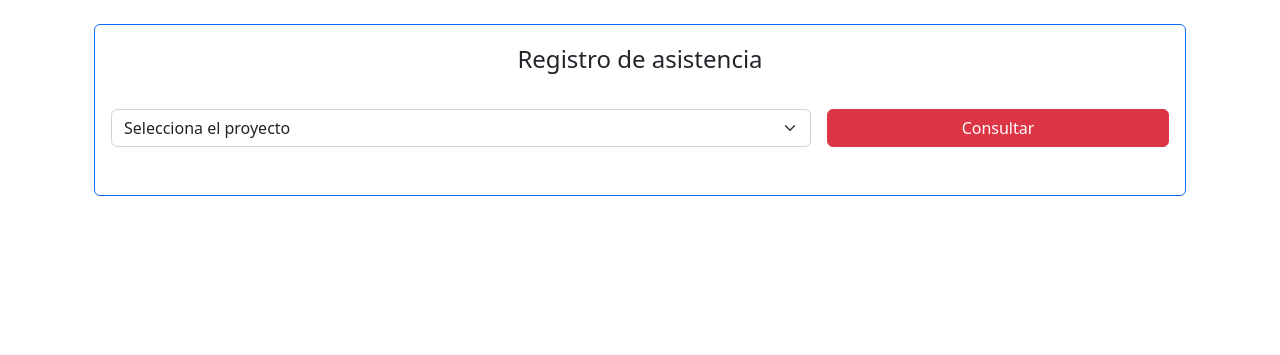
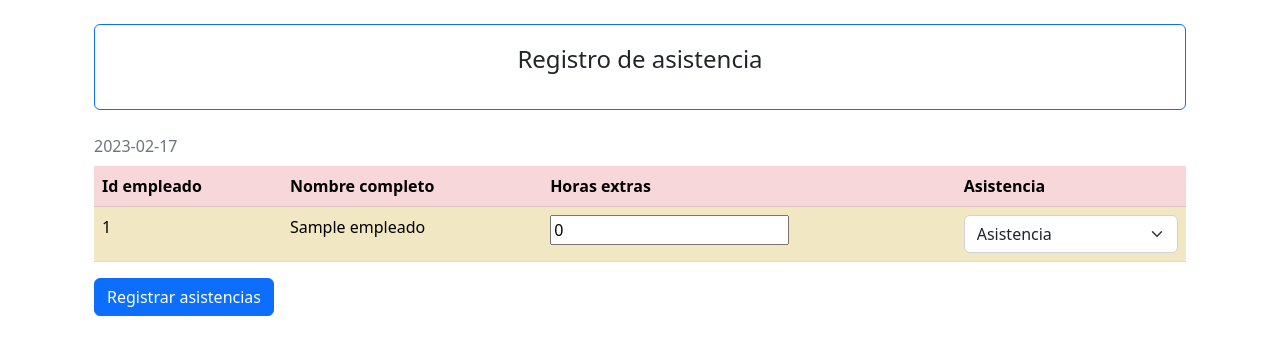
Before and after one commit to DavidCrzBlt/CuatimarRegistroProyectos, a Flask app: page /asistencias in a window 1280 px wide. Shown: the part 106-461 px from the top of the page. Run offline with Flask 2, Linux system fonts and the light colour scheme; tables that the repository leaves empty hold one stand-in row (values such as "Sample post"); some libraries are stand-ins or nearby versions.

Commit message:
Updates in attendance

```diff
--- a/app.py
+++ b/app.py
@@ -24,6 +24,7 @@ class Proyecto(db.Model):
     ubicacion = db.Column(db.String(200))
     cliente = db.Column(db.String(200))
     trabajo_diario = db.Column(db.Boolean)
+    empleados = db.relationship('Empleado',backref='proyecto')
     salarios = db.relationship('Salario', backref='proyecto')
     asistencias = db.relationship('Asistencia', backref='proyecto')
     pagos = db.relationship('Pago', backref='proyecto')
@@ -34,6 +35,7 @@ class Proyecto(db.Model):
 
 class Empleado(db.Model):
     id_empleado = db.Column('id_empleado', db.Integer, primary_key=True)
+    id_proyecto = db.Column(db.Integer, db.ForeignKey('proyecto.id_proyecto'))
     clave_banco = db.Column(db.Integer, unique=True)
     nombre_empleado = db.Column(db.String(255), unique=True)
     descuento_FONACOT = db.Column(db.Boolean)
@@ -157,7 +159,7 @@ def empleados():
             return render_template('empleados.html', proyectos=proyectos, message=message)
         else:
             # Agregamos un nuevo empleado a la tabla de empleados
-            new_employee = Empleado(clave_banco=clave_banco, nombre_empleado=nombre_empleado,
+            new_employee = Empleado(clave_banco=clave_banco, nombre_empleado=nombre_empleado,id_proyecto =request.form["proyecto"],
                                     descuento_FONACOT=m[0], descuento_INFONAVIT=m[1], status=True)
 
             db.session.add(new_employee)
@@ -185,50 +187,41 @@ def empleados():
 def asistencias():
     today = datetime.now().date()
     yesterday = today-timedelta(days=1)
-    proyectos = Proyecto.query.filter_by(status=True)
 
-    if request.method == "POST":
-        if "id_proyecto" in request.form:
-            p = request.form["id_proyecto"]
-            checar_asistencia = Asistencia.query.filter_by(
-                id_proyecto=p).filter_by(day=today).first()
-            c = Asistencia.query.filter_by(
-                id_proyecto=p).filter_by(day=yesterday).first()
-            checar_proyecto = Proyecto.query.filter_by(id_proyecto=p).first()
+    day = today
+    checar_asistencia = Asistencia.query.filter_by(day=today).first()
 
-            if checar_proyecto.trabajo_diario == True and today.weekday() == 0 and c is None:
-                check_project = True
-            else:
-                check_project = False
+    if checar_asistencia is not None:
+        message = "No puedes checar asistencia dos veces el mismo día"
+        return render_template('asistencias.html', message=message)
+
+    else:
+        empleados = Empleado.query.filter_by(status=True)
+
+        if today.weekday() == 0:
+            checar_asistencia = Asistencia.query.filter_by(day=yesterday).first()
 
             if checar_asistencia is not None:
-                message = "No puedes checar asistencia dos veces el mismo día"
-                return render_template('asistencias.html', message=message, proyectos=proyectos)
-            elif c is not None:
-                empleados = Salario.query.filter_by(id_proyecto=request.form["id_proyecto"], status=True).all()
-                return render_template('asistencias.html', empleados=empleados, proyectos=proyectos, today=today, yesterday=yesterday, cp=check_project)
+                day = today
             else:
-                empleados = Salario.query.filter_by(id_proyecto=request.form["id_proyecto"], status=True).all()
-                return render_template('asistencias.html', empleados=empleados, proyectos=proyectos, today=today, yesterday=yesterday, cp=check_project)
+                day = yesterday
 
-        if "horas_extras" in request.form:
-            e = request.form.getlist('empleado')
+        if request.method == "POST":
+
             he = request.form.getlist('horas_extras')
             fal = request.form.getlist('attendance')
-            hoy = request.form.getlist('today')
-            request_values = {"e": e, "he": he, "fal": fal, "hoy": hoy}
+
             s = 0
-            for x in e:
-                registro_asistencia = Asistencia(id_empleado=request_values["e"][s], horas_extras=request_values["he"][s], attendance=request_values["fal"][s], day=request_values["hoy"][s], id_proyecto=request.form["proyecto"])
+            for empleado in empleados:
+                registro_asistencia = Asistencia(id_empleado=empleado.id_empleado, horas_extras=he[s], attendance=fal[s], day=day, id_proyecto=empleado.id_proyecto)
                 s = s+1
 
                 db.session.add(registro_asistencia)
                 db.session.commit()
 
-            message = "Se han registrado exitosamente las asistencias"
-            return render_template('asistencias.html', message=message, proyectos=proyectos)
-
-    return render_template('asistencias.html', proyectos=proyectos)
+            message = f'Se han registrado exitosamente las asistencias del día: {day}'
+            return render_template('asistencias.html', message=message)
+        return render_template('asistencias.html',empleados=empleados,day=day)
 
 @app.route('/pagos', methods=["GET", "POST"])
 def pagos():
@@ -313,10 +306,6 @@ def pagos():
                                 contador_asistencias = contador_asistencias
                                 contador_horas_extras = contador_horas_extras
 
-                        # Va a considerar si el proyecto es de lunes a domingo
-                        pquery = Proyecto.query.filter_by(id_proyecto=project).first()
-                        if pquery.trabajo_diario == False:
-                            contador_asistencias = contador_asistencias + 1
 
                         lista_pagos["Asistencia"].append(contador_asistencias)
                         lista_pagos["Horas extras"].append(contador_horas_extras)
@@ -514,9 +503,10 @@ def editarEmpleado(variable):
                 else:
                     m.append(False)
 
-        modificacion_empleado = Empleado.query.filter_by(
-            id_empleado=request.form["id_empleado"]).first()
+        modificacion_empleado = Empleado.query.filter_by(id_empleado=request.form["id_empleado"]).first()
+
         modificacion_empleado.nombre_empleado = request.form["nombre_empleado"]
+        modificacion_empleado.id_proyecto = request.form["id_proyecto"]
         modificacion_empleado.descuento_FONACOT = m[0]
         modificacion_empleado.descuento_INFONAVIT = m[1]
         modificacion_empleado.status = True
@@ -541,6 +531,7 @@ def reasignarEmpleado(proyecto, empleado):
 
     emp = Empleado.query.filter_by(id_empleado=empleado).first()
     emp.status = True
+    emp.id_proyecto = proyecto
     db.session.commit()
 
     return redirect(url_for('consulta_empleados'))
--- a/templates/asistencias.html
+++ b/templates/asistencias.html
@@ -13,18 +13,6 @@
     <form action="" method="post" class="rounded border border-primary p-3">
         <div class="row g-3">
             <legend class="text-center mb-3">Registro de asistencia</legend>
-            <div class="col-md-8 mb-3">
-                <select class="form-select" id="id_proyecto" aria-label="Default select example" name="id_proyecto"
-                    aria-placeholder="Nombre de proyecto" required>
-                    <option value="Selecciona el proyecto" selected>Selecciona el proyecto</option>
-                    {% for proyecto in proyectos %}
-                    <option value="{{proyecto.id_proyecto}}"> {{ proyecto.nombre_proyecto }}</option>
-                    {% endfor %}
-                </select>
-            </div>
-            <div class="col-md-4 mb-3">
-                <input type="submit" class="btn btn-danger container-fluid mb-3" value="Consultar" onclick="return validateFormAsistencias()"/>
-            </div>
         </div>
     </form>
 </div>
@@ -33,11 +21,7 @@
 <div class="container">
     <form action="" method="post">
         <table class="table table-hover table-striped table-warning table-align-middle caption-top">
-            {% if cp == True %}
-            <caption>{{ empleados[0].proyecto.nombre_proyecto}} - {{yesterday}}</caption>
-            {% else %}
-            <caption>{{ empleados[0].proyecto.nombre_proyecto}} - {{today}}</caption>
-            {% endif %}
+            <caption>{{ day }}</caption>
             <thead class="table-danger">
                 <tr>
                     <th scope="col">Id empleado</th>
@@ -49,15 +33,9 @@
             <tbody>
                 {% for empleado in empleados %}
                 <tr>
-                    {% if cp == True %}
-                    <td hidden><input name="today" type="date" value="{{ yesterday }}"></td>
-                    {% else %}
-                    <td hidden><input name="today" type="date" value="{{ today }}"></td>
-                    {% endif %}
-                    <td hidden><input name="proyecto" type="number" value="{{ empleado.id_proyecto}}"></td>
                     <td>{{ empleado.id_empleado}}</td>
                     <td><input hidden name="empleado" type="number"
-                            value="{{ empleado.id_empleado}}">{{ empleado.empleado.nombre_empleado }}</td>
+                            value="{{ empleado.id_empleado}}">{{empleado.nombre_empleado }}</td>
                     <td><input type="number" name="horas_extras" value="0" required></td>
                     <td>
                         <select class="form-select" name="attendance" id="attendance">
```
